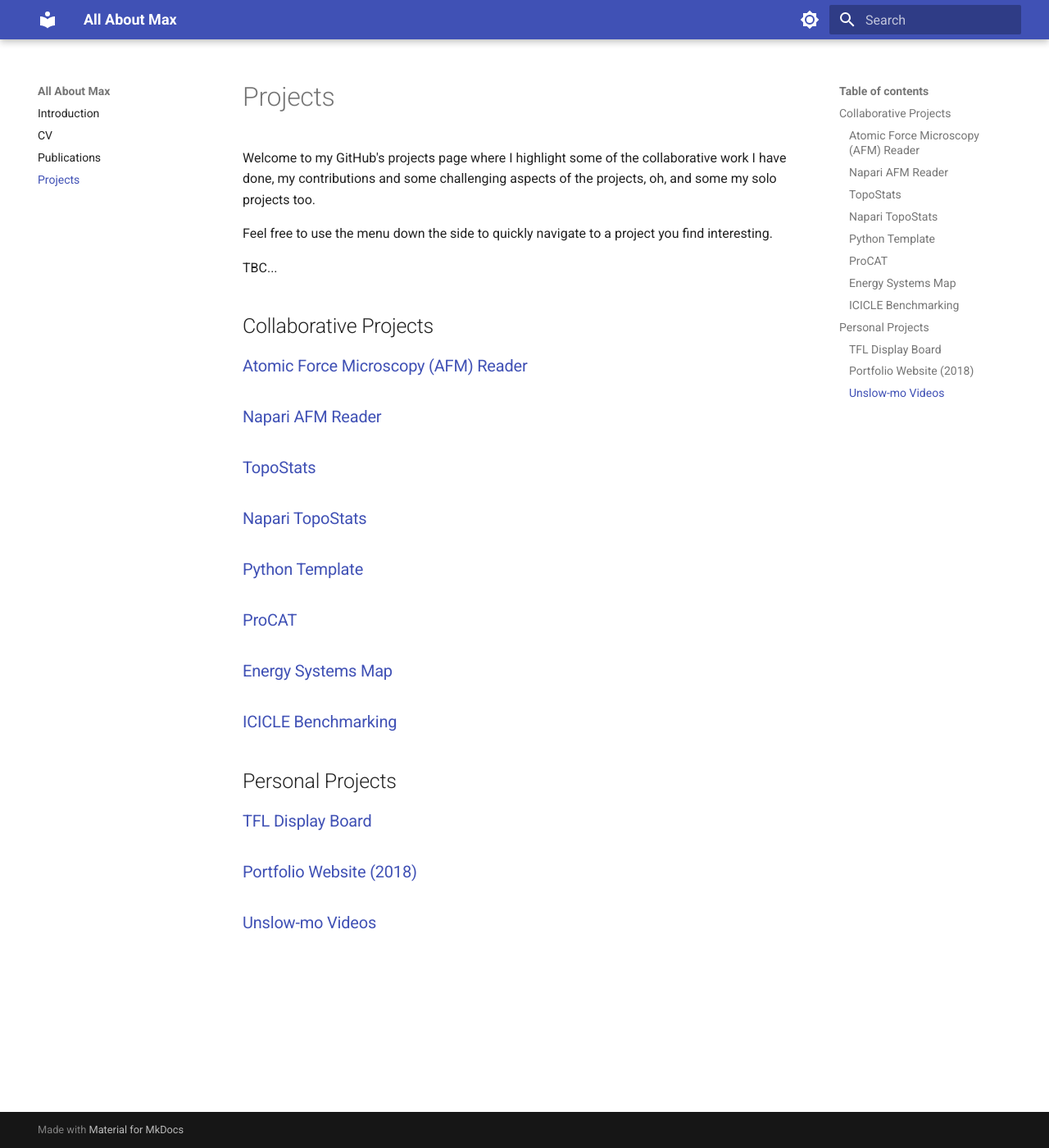
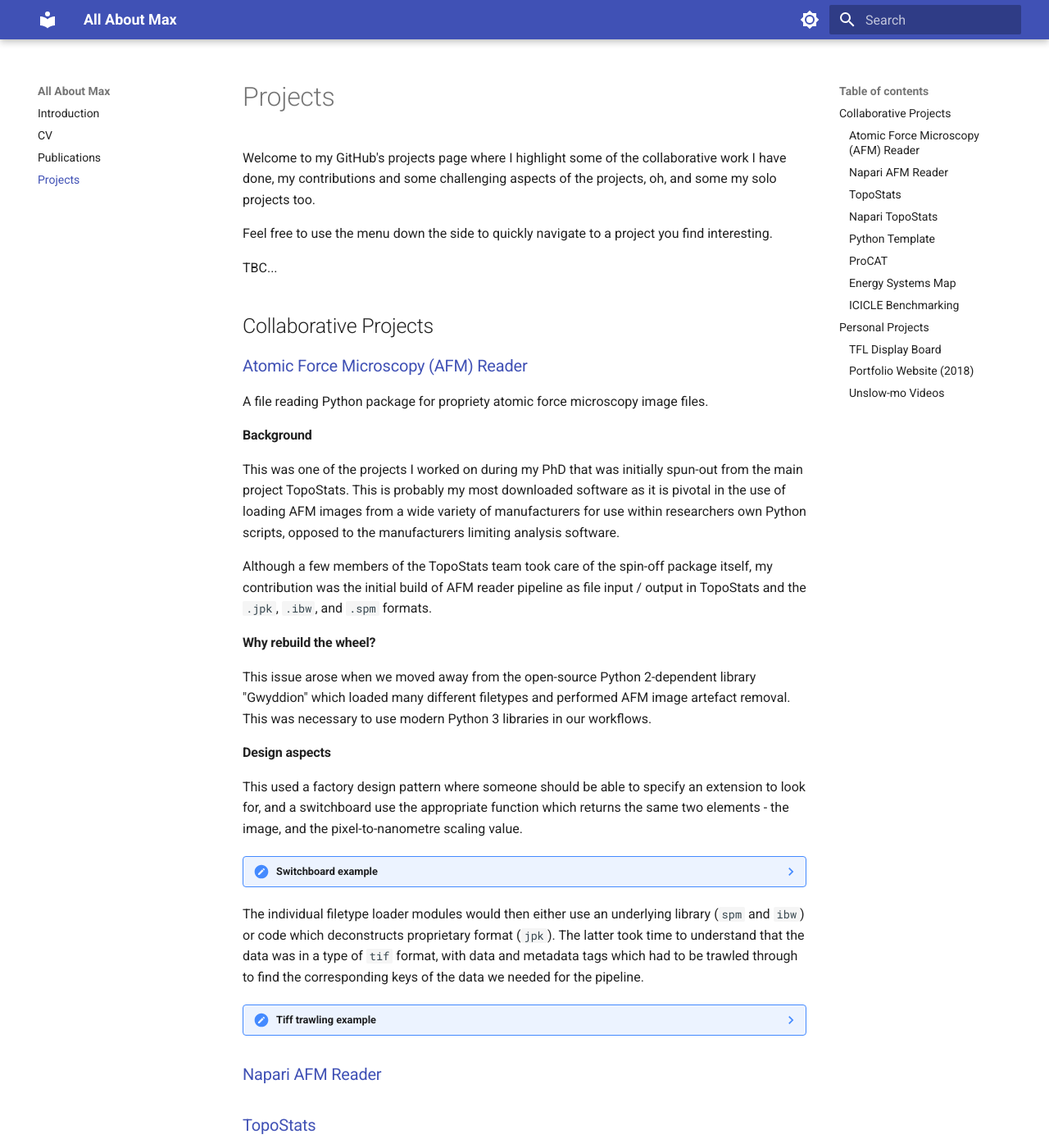
Before and after one commit to Max-Gamill/Max-Gamill, an MkDocs documentation site: the page built from docs/projects.md, in a window 1280 px wide and 1400 px high. Shown: the whole window at 82% size. Built offline with MkDocs 1.6.1 and Material for MkDocs 9.7.7, drawn with Linux system fonts in a browser that asks for light colours.

Commit message:
Added AFM Reader Project to projects

````diff
--- a/docs/projects.md
+++ b/docs/projects.md
@@ -9,6 +9,104 @@ TBC...
 ## Collaborative Projects
 
 ### [Atomic Force Microscopy (AFM) Reader](https://github.com/AFM-SPM/AFMReader)
+
+A file reading Python package for propriety atomic force microscopy image files.
+
+<h4>Background</h4>
+
+This was one of the projects I worked on during my PhD that was initially spun-out from the main project TopoStats. This is probably my most downloaded software as it is pivotal in the use of loading AFM images from a wide variety of manufacturers for use within researchers own Python scripts, opposed to the manufacturers limiting analysis software.
+
+Although a few members of the TopoStats team took care of the spin-off package itself, my contribution was the initial build of AFM reader pipeline as file input / output in TopoStats and the `.jpk`, `.ibw`, and `.spm` formats.
+
+<h4>Why rebuild the wheel?</h4>
+
+This issue arose when we moved away from the open-source Python 2-dependent library "Gwyddion" which loaded many different filetypes and performed AFM image artefact removal. This was necessary to use modern Python 3 libraries in our workflows.
+
+<h4>Design aspects</h4>
+
+This used a factory design pattern where someone should be able to specify an extension to look for, and a switchboard use the appropriate function which returns the same two elements - the image, and the pixel-to-nanometre scaling value.
+
+??? note "Switchboard example"
+
+    ```python
+    class LoadFile:
+        """
+        Class to handle the general loading of an AFM file...
+        """
+
+        def __init__(self, filepath: str | Path, channel: str):
+            """
+            Initialise the general LoadFile class with a filepath and channel...
+            """
+            self.filepath = Path(filepath)
+            self.channel = channel
+            self.suffix = self.filepath.suffix
+
+        def load(self) -> tuple[npt.NDArray | str, float | None]:  # noqa: C901
+            """
+            Generally loads a file type that can be handled by AFMReader...
+            """
+            if self.suffix == ".asd":
+                image, pixel_to_nanometre_scaling_factor, _ = asd.load_asd(self.filepath, self.channel)
+            elif self.suffix == ".gwy":
+                image, pixel_to_nanometre_scaling_factor = gwy.load_gwy(self.filepath, self.channel)
+    ...
+    ```
+
+The individual filetype loader modules would then either use an underlying library (`spm` and `ibw`) or code which deconstructs proprietary format (`jpk`). The latter took time to understand that the data was in a type of `tif` format, with data and metadata tags which had to be trawled through to find the corresponding keys of the data we needed for the pipeline.
+
+??? note "Tiff trawling example"
+
+    === "Tiff values"
+
+        ```yaml
+        jpk:
+        n_slots: 32896
+        default_slot: 32897
+        first_slot_tag: 32912
+        first_scaling_type: 32931
+        first_scaling_name: 32932
+        first_offset_name: 32933
+        channel_name: 32848
+        trace_retrace: 32849
+        grid_ulength: 32834
+        grid_vlength: 32835
+        grid_ilength: 32838
+        grid_jlength: 32839
+        slot_size: 48
+        ```
+
+    === "Loading code"
+
+        ```python
+        def load_jpk(
+            file_path: Path | str, channel: str, config_path: Path | str | None = None, flip_image: bool | None = True
+        ) -> tuple[np.ndarray, float]:
+            """
+            Load image from JPK Instruments .jpk files.
+            """
+            file_path = Path(file_path)
+            filename = file_path.stem
+            jpk_tags = _load_jpk_tags(config_path)
+            try:
+                tif = tifffile.TiffFile(file_path)
+            except FileNotFoundError: raise
+            # Obtain channel list for all channels in file
+            channel_list = {}
+            for i, page in enumerate(tif.pages[1:]):  # [0] is thumbnail
+                available_channel = page.tags[jpk_tags["channel_name"]].value  # keys are hexadecimal values
+                if page.tags[jpk_tags["trace_retrace"]].value == 0:  # whether img is trace or retrace
+                    tr_rt = "trace"
+                else:
+                    tr_rt = "retrace"
+                channel_list[f"{available_channel}_{tr_rt}"] = i + 1
+            try:
+                channel_idx = channel_list[channel]
+            except KeyError as e:
+                logger.error(f"'{channel}' not in {file_path.suffix} channel list: {channel_list}")
+                raise ValueError(f"'{channel}' not in {file_path.suffix} channel list: {channel_list}") from e
+        ```
+
 
 ### [Napari AFM Reader](https://github.com/AFM-SPM/napari-AFMReader)
 
--- a/mkdocs.yaml
+++ b/mkdocs.yaml
@@ -22,6 +22,8 @@ markdown_extensions:
       check_paths: true
   - pymdownx.details
   - pymdownx.superfences
+  - pymdownx.tabbed:
+      alternate_style: true
   - toc:
       permalink: ¤
 
````
